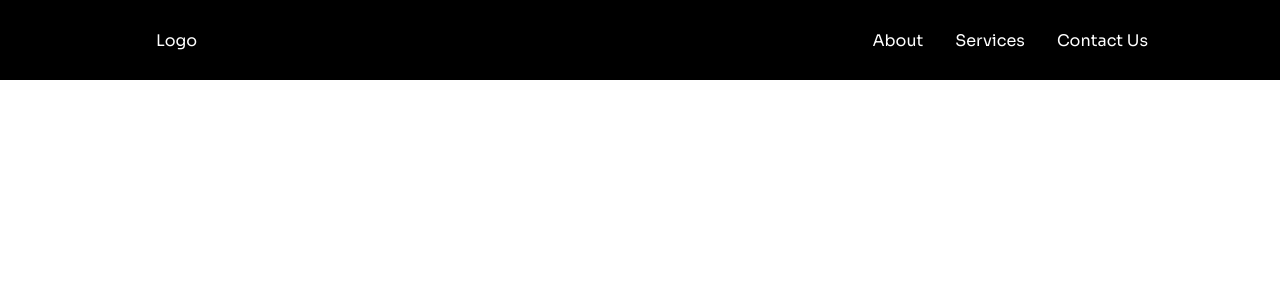
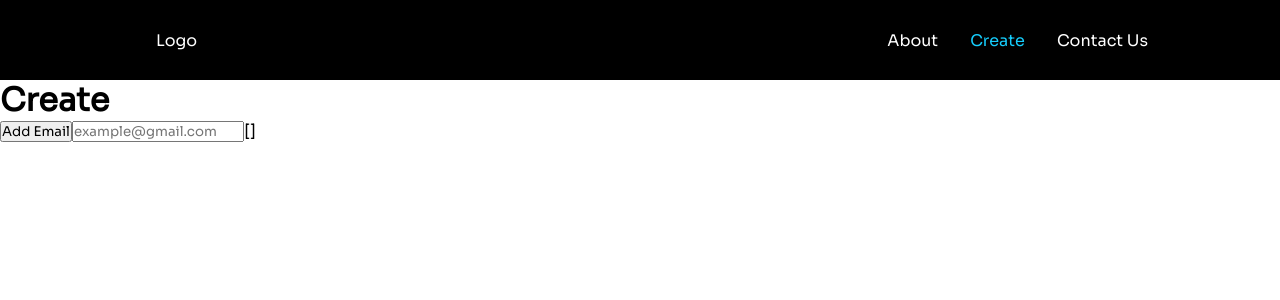
Before and after one commit to alex-straw/zk-broadcasting-app-frontend, a React (Create React App) app: page /create in a window 1280 px wide. Shown: the top 300 px of the page. Built offline with nearby package versions, Linux system fonts and the light colour scheme.

Commit message:
started feature for getting emails for a pool

```diff
--- a/src/App.js
+++ b/src/App.js
@@ -4,7 +4,7 @@ import Navbar from './components/Navbar';
 import { BrowserRouter as Router, Routes, Route } from 'react-router-dom';
 import Home from './pages';
 import About from './pages/about';
-import Services from './pages/services';
+import Create from './pages/create';
 import Contact from './pages/contact';
 import SignUp from './pages/signup';
 
@@ -15,7 +15,7 @@ function App() {
       <Routes>
         <Route path='/' exact element={<Home/>} />
         <Route path='/about' element={<About/>} />
-        <Route path='/services' element={<Services/>} />
+        <Route path='/create' element={<Create/>} />
         <Route path='/contact-us' element={<Contact/>} />
         <Route path='/sign-up' element={<SignUp/>} />
       </Routes>
--- /dev/null
+++ b/src/components/CreateForm/index.js
@@ -0,0 +1,31 @@
+import React, { useCallback, useState } from "react";
+
+
+const CreateForm = () => {
+
+    //let poolMembers = {}
+    const [email, setEmail] = useState("email");
+    const [idCount, setIdCount] = useState(0);
+    const [poolMembers, setPoolMembers] = useState([]);
+
+    function handleClick() {
+        setIdCount(idCount +1);
+        setPoolMembers(poolMembers.concat({'id': idCount, 'email': email}))
+    }
+
+    return (
+        <div>
+            <button onClick = {handleClick}> Add Email </button>
+            <input
+                type="text"
+                placeholder="example@gmail.com"
+                name="email"
+                onChange={(e) => setEmail(e.target.value)}
+            ></input>
+
+            {JSON.stringify(poolMembers)}
+        </div>
+    );
+};
+
+export default CreateForm;
--- a/src/components/Navbar/index.js
+++ b/src/components/Navbar/index.js
@@ -20,8 +20,8 @@ const Navbar = () => {
           <NavLink to='/about'>
             About
           </NavLink>
-          <NavLink to='/services'>
-            Services
+          <NavLink to='/create'>
+            Create
           </NavLink>
           <NavLink to='/contact-us'>
             Contact Us
--- /dev/null
+++ b/src/pages/create.js
@@ -0,0 +1,20 @@
+import React from 'react';
+import CreateForm from '../components/CreateForm';
+
+const Create = () => {
+  return (
+    <div
+      style={{
+        display: 'flex-wrap',
+        justifyContent: 'center',
+        alignItems: 'center',
+        height: '40vh'
+      }}
+      >
+      <h1>Create</h1>
+      <CreateForm/>
+    </div>
+  );
+};
+
+export default Create;
--- a/src/pages/services.js
+++ /dev/null
@@ -1,18 +0,0 @@
-import React from 'react';
-
-const Services = () => {
-  return (
-    <div
-      style={{
-        display: 'flex',
-        justifyContent: 'center',
-        alignItems: 'center',
-        height: '90vh'
-      }}
-    >
-      <h1>Services</h1>
-    </div>
-  );
-};
-
-export default Services;
```
